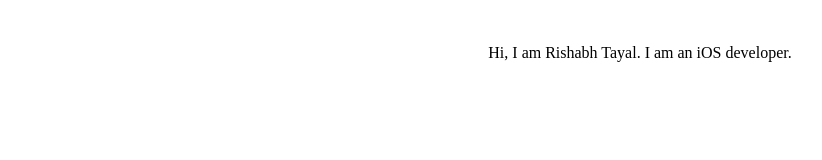
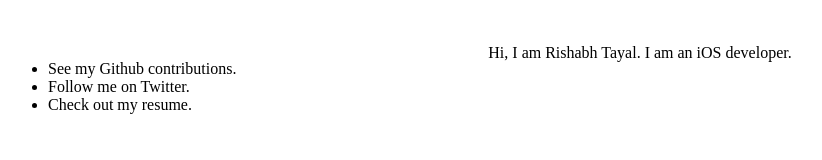
Before and after one commit to RishabhTayal/rishabhtayal.github.io, a plain HTML site: page index.html in a window 1280 px wide. Shown: the whole page, without its empty margins (0-822 px from the left). Drawn offline with Linux system fonts and the light colour scheme.

Commit message:
added some content and css

```diff
--- a/index.html
+++ b/index.html
@@ -4,8 +4,16 @@
 	<link rel="stylesheet" href="style.css">
 </head>
 <body>
-<div>
-	Hi, I am Rishabh Tayal. I am an iOS developer.
-</div>
+	<div>
+		Hi, I am Rishabh Tayal. I am an iOS developer.
+
+	</div>
+	<br>
+	<br>
+	<ul>
+		<li>See my Github contributions.</li>
+		<li>Follow me on Twitter.</li>
+		<li>Check out my resume.</li>
+	</ul>
 </body>
 </html>
--- a/style.css
+++ b/style.css
@@ -1,5 +1,5 @@
 div {
-  height: 90px;
+  height: 0px;
   line-height: 90px;
   text-align: center;
   /*border: 2px dashed #f69c55;*/
```
